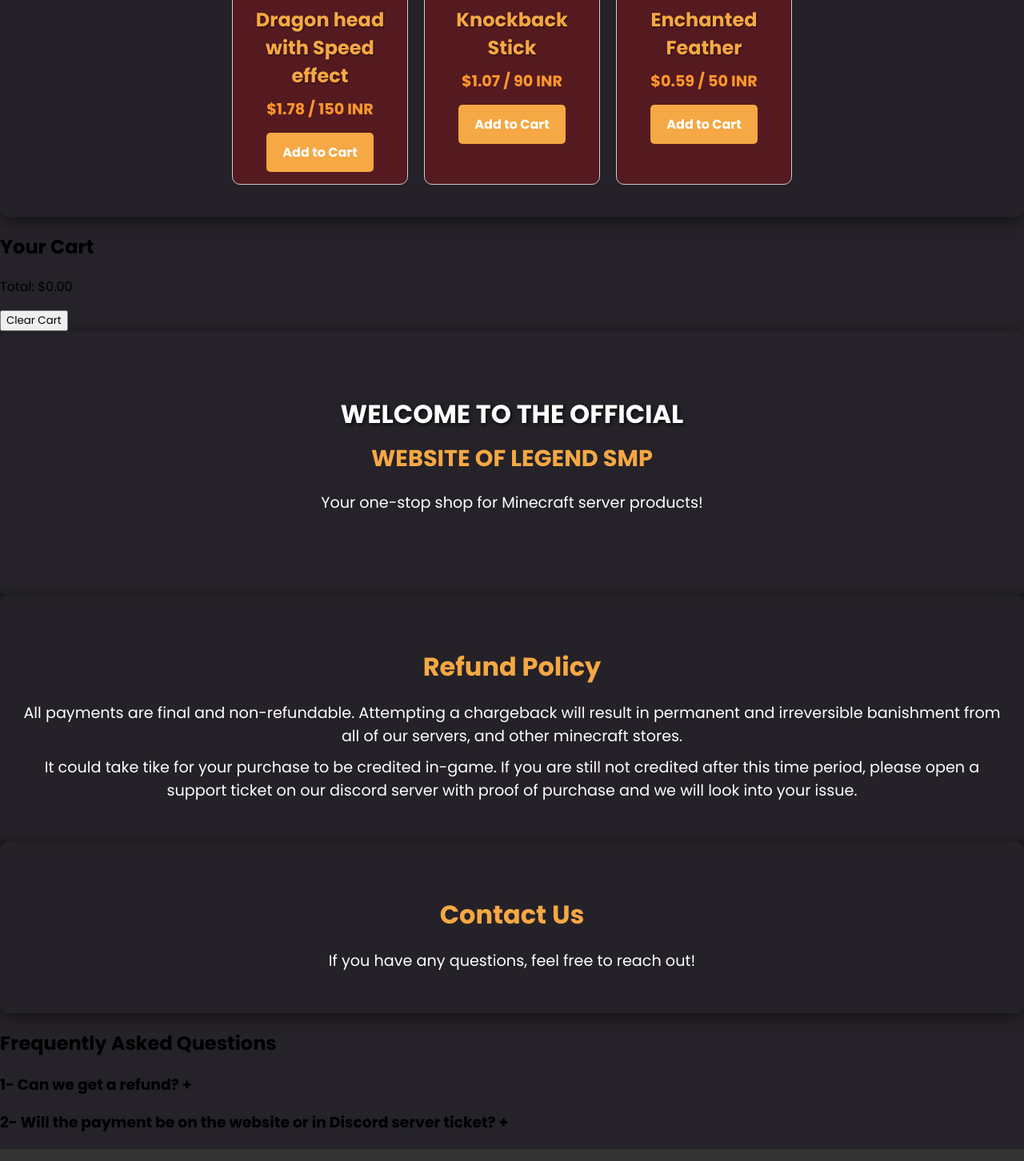
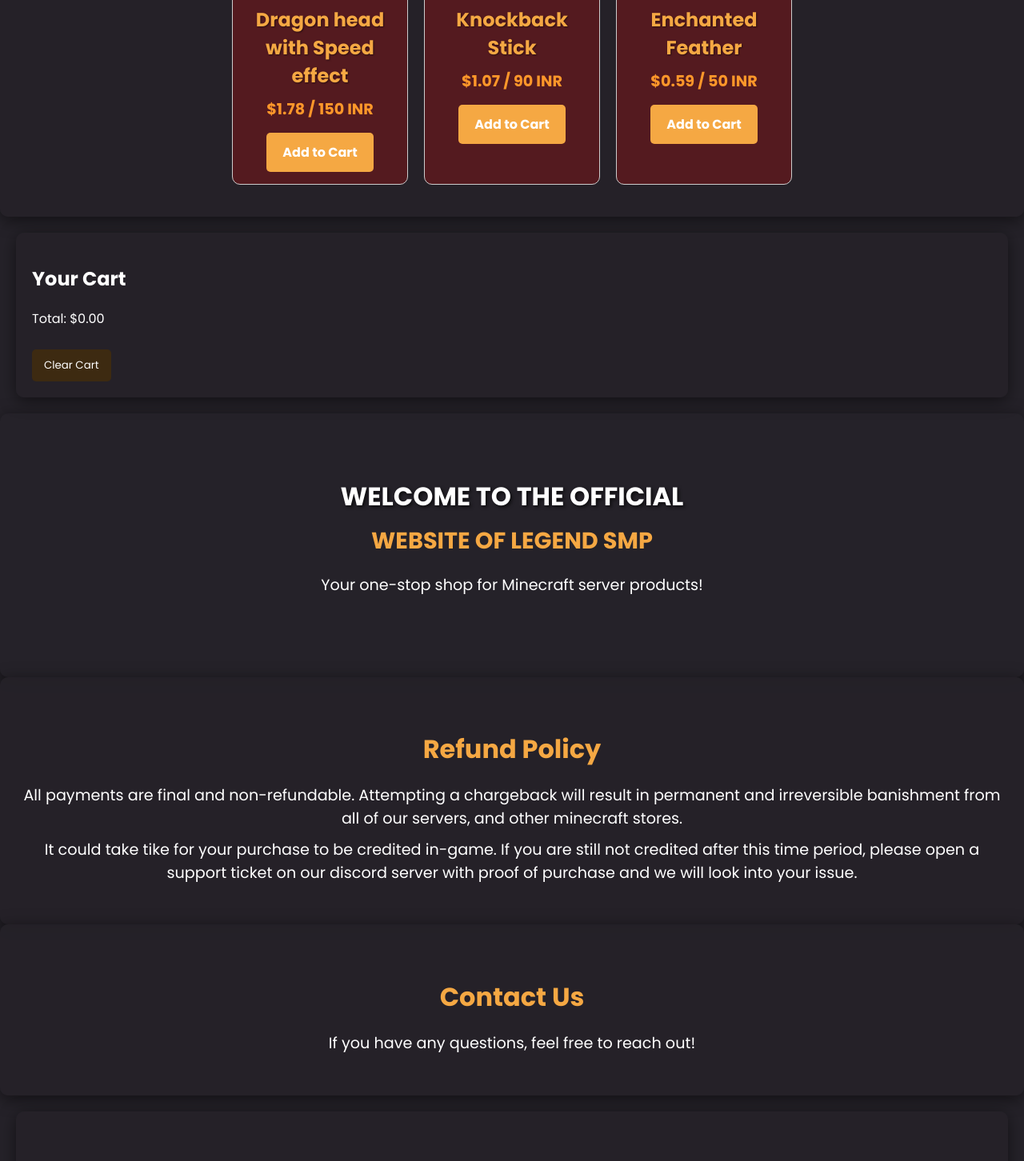
Before and after one commit to AdityaOPPPPP/Website, a website: page index.html in a window 1280 px wide. Shown: the part 1288-2740 px from the top of the page at 80% size. Drawn offline with Linux system fonts and the light colour scheme.

Commit message:
Update styles.css

```diff
--- a/styles.css
+++ b/styles.css
@@ -555,3 +555,80 @@
 .og-details {
     text-align: left; /* Left-align text for better readability */
 }
+
+.cart {
+    padding: 20px;
+    background-color: rgba(37, 34, 41, 0.9);
+    color: white;
+    border-radius: 10px;
+    box-shadow: 0 4px 20px rgba(0, 0, 0, 0.5);
+    margin: 20px;
+}
+
+#cartItems {
+    margin: 10px 0;
+}
+
+.cart-item {
+    display: flex;
+    justify-content: space-between;
+    padding: 5px 0;
+}
+
+.cart-item button {
+    background-color: var(--hover-color);
+    color: var(--text-color);
+    border: none;
+    border-radius: 5px;
+    padding: 5px 10px;
+    cursor: pointer;
+    margin-left: 10px; /* Space between item text and button */
+}
+
+#clearCartButton {
+    background-color: var(--secondary-color);
+    color: var(--text-color);
+    border: none;
+    border-radius: 5px;
+    padding: 10px 15px;
+    cursor: pointer;
+    margin-top: 10px; /* Space above the button */
+}
+
+.faq {
+    padding: 40px 20px; /* Padding for spacing */
+    background-color: rgba(37, 34, 41, 0.9); /* Background color */
+    color: white; /* Text color */
+    border-radius: 10px; /* Rounded corners */
+    box-shadow: 0 4px 20px rgba(0, 0, 0, 0.5); /* Shadow for depth */
+    margin: 20px; /* Margin around the section */
+}
+
+.faq h2 {
+    font-size: 2em; /* Heading font size */
+    color: var(--primary-color); /* Primary color for headings */
+    margin-bottom: 20px; /* Space below the heading */
+}
+
+.faq-item {
+    margin-bottom: 15px; /* Space between FAQ items */
+}
+
+.faq-question {
+    cursor: pointer; /* Pointer cursor for interactivity */
+    display: flex; /* Flex layout for question and plus sign */
+    justify-content: space-between; /* Space between elements */
+    align-items: center; /* Center align items */
+}
+
+.plus {
+    font-size: 1.5em; /* Size for the plus sign */
+    transition: transform 0.3s ease; /* Transition for rotation effect */
+}
+
+.faq-answer {
+    margin-top: 10px; /* Space above the answer */
+    padding: 10px; /* Padding for the answer */
+    background-color: rgba(255, 255, 255, 0.1); /* Slightly different background for answers */
+    border-radius: 5px; /* Rounded corners for answers */
+}
```
